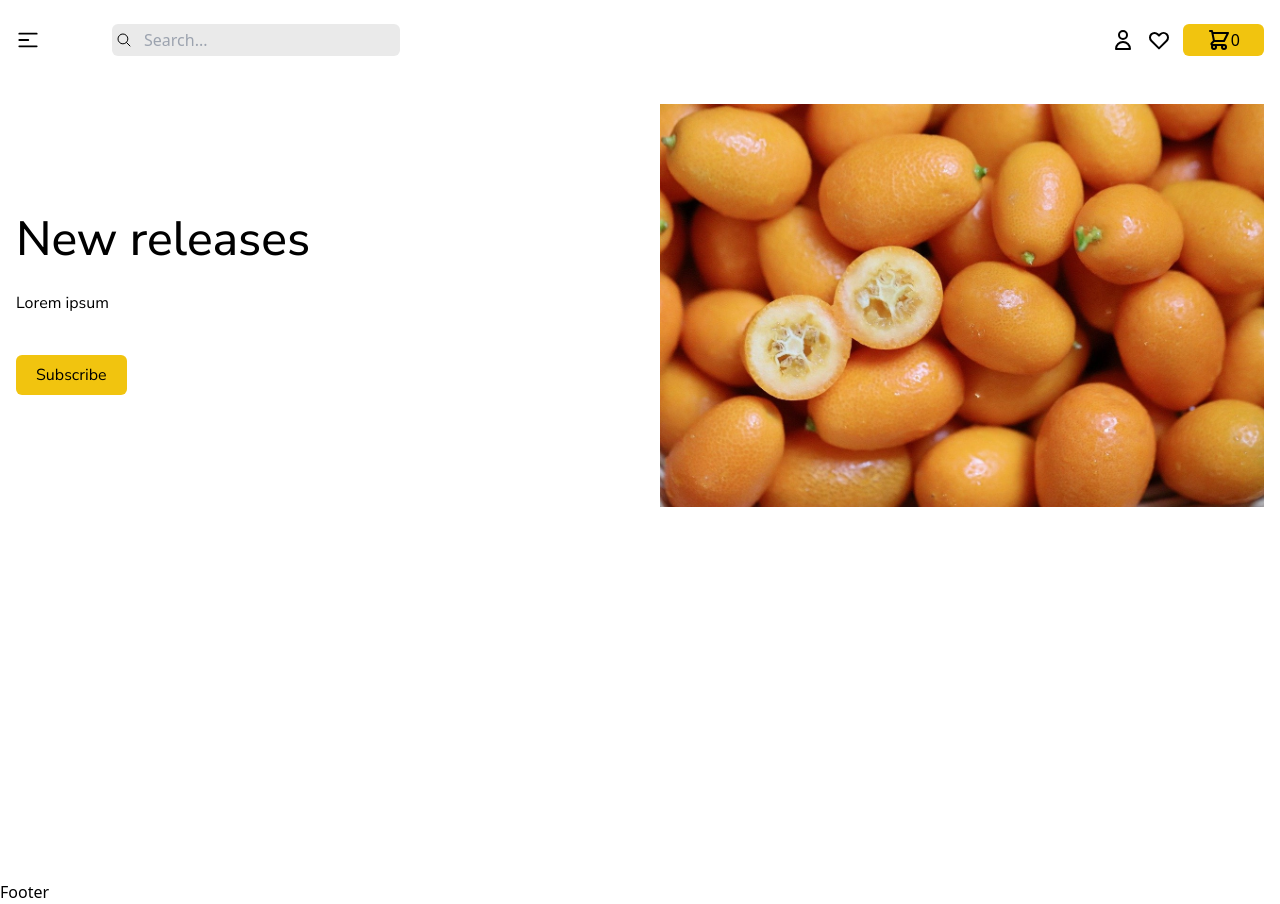
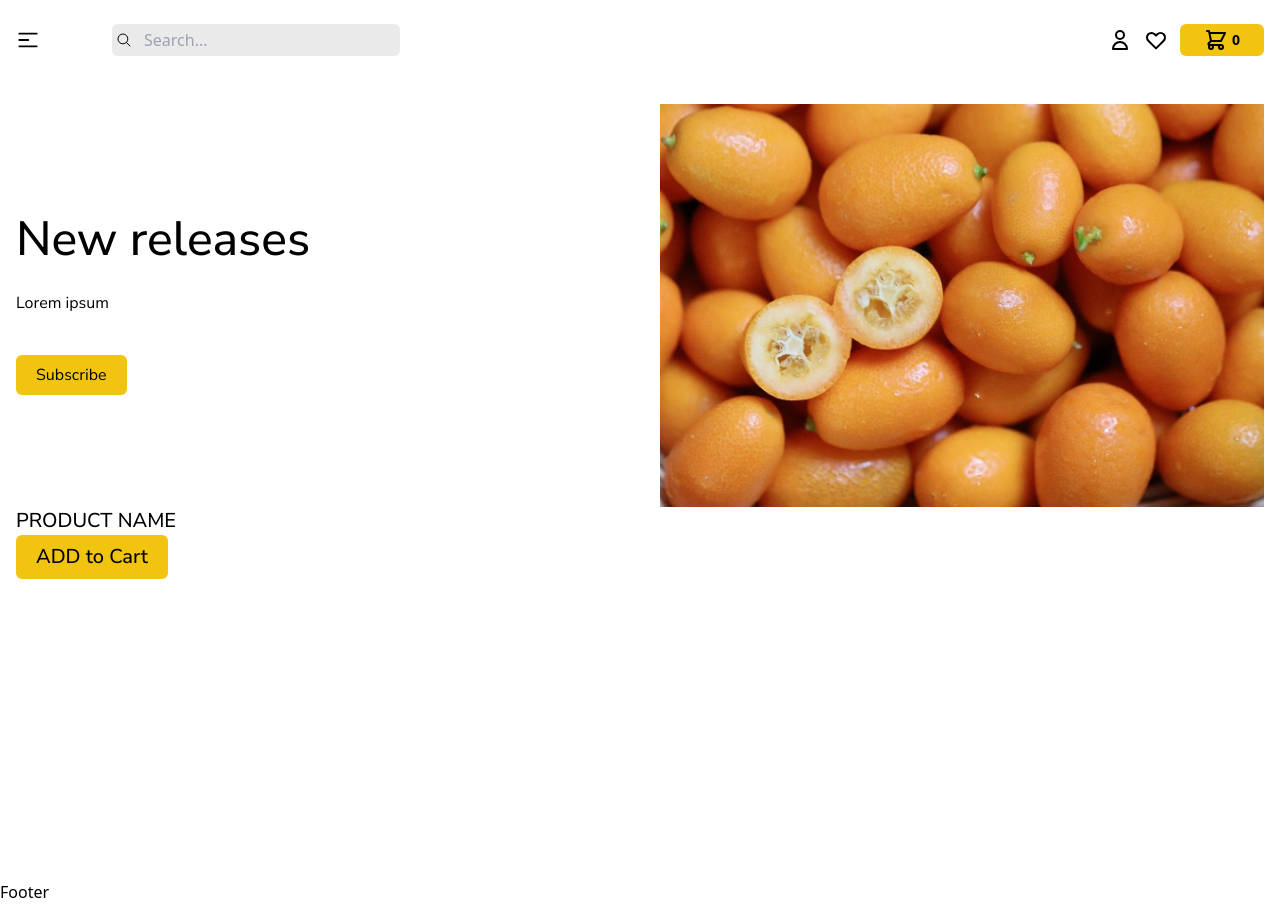
Before and after one commit to Lenny606/bookshop-mern-app, a React (Vite) app in the folder frontend/: page / in a window 1280 px wide. Built offline with nearby package versions, Linux system fonts and the light colour scheme.

Commit message:
test Product + cart logic

```diff
--- a/frontend/src/components/NavBar.jsx
+++ b/frontend/src/components/NavBar.jsx
@@ -5,6 +5,7 @@ import {HiOutlineUser, HiOutlineHeart, HiOutlineShoppingCart} from "react-icons/
 import {RxAvatar} from "react-icons/rx";
 import {useState} from "react";
 import NavLink from "./NavLink.jsx";
+import {useSelector} from "react-redux";
 
 const navigation = [
     {
@@ -32,6 +33,8 @@ const navigation = [
 const NavBar = () => {
 
     const [isDropDown, setIsDropDown] = useState(false)
+    //redux method
+    const [cartItems, setCartItems] = useSelector(state => state.cart.cartItems)
     const user = false;
 
     return (
@@ -89,7 +92,11 @@ const NavBar = () => {
                     </button>
                     <Link to={"/cart"} className={"flex items-center p-1 sm:px-6 px-2 rounded-md bg-primary"}>
                         <HiOutlineShoppingCart className={'size-6'}/>
-                        <span>0</span>
+                        {
+                           cartItems && cartItems.length > 0 ?
+                                <span className={'text-sm font-semibold sm:ml-1'}>{cartItems.length}</span> :
+                                <span className={'text-sm font-semibold sm:ml-1'}>0</span>
+                        }
                     </Link>
                 </div>
             </nav>
--- a/frontend/src/pages/home/Home.jsx
+++ b/frontend/src/pages/home/Home.jsx
@@ -1,8 +1,13 @@
 import Banner from "./Banner.jsx";
+import Product from "./Product.jsx";
 
 const Home = () => {
     return (
-      <Banner />
+        <>
+            <Banner/>
+            <Product/>
+        </>
+
     )
 }
 export default Home;
--- /dev/null
+++ b/frontend/src/pages/home/Product.jsx
@@ -0,0 +1,28 @@
+import {Link} from "react-router-dom";
+import banner from "../../../public/banner.webp"
+import {useDispatch} from "react-redux";
+import {addToCart} from "../../redux/features/cart/cartSlice.js";
+
+const Product = ({product}) => {
+
+    const dispatch = useDispatch()
+    const handleCart = (product) => {
+        dispatch(addToCart(product))
+    }
+    return (
+        <div className={'text-2xl md:text-xl font-medium mb-7'}>
+
+            PRODUCT NAME
+            <div>
+                <button
+
+                    onClick={()=>handleCart(product)} className={'bg-primary rounded-md px-5 py-2'}>
+                    ADD to Cart
+                </button>
+            </div>
+
+        </div>
+
+    )
+}
+export default Product;
--- a/frontend/src/redux/features/cart/cartSlice.js
+++ b/frontend/src/redux/features/cart/cartSlice.js
@@ -9,7 +9,7 @@ const cartSlice = createSlice({
     initialState: initialState,
     reducers: {
         addToCart: (state, action) => {
-            const existingItem = state.cartItems.find(item => item._id === action.payload_id)
+            const existingItem = state.cartItems.find(item => item._id === action.payload._id)
             if (!existingItem) {
                 state.cartItems.push(action.payload)
                 //TODO toast
```
